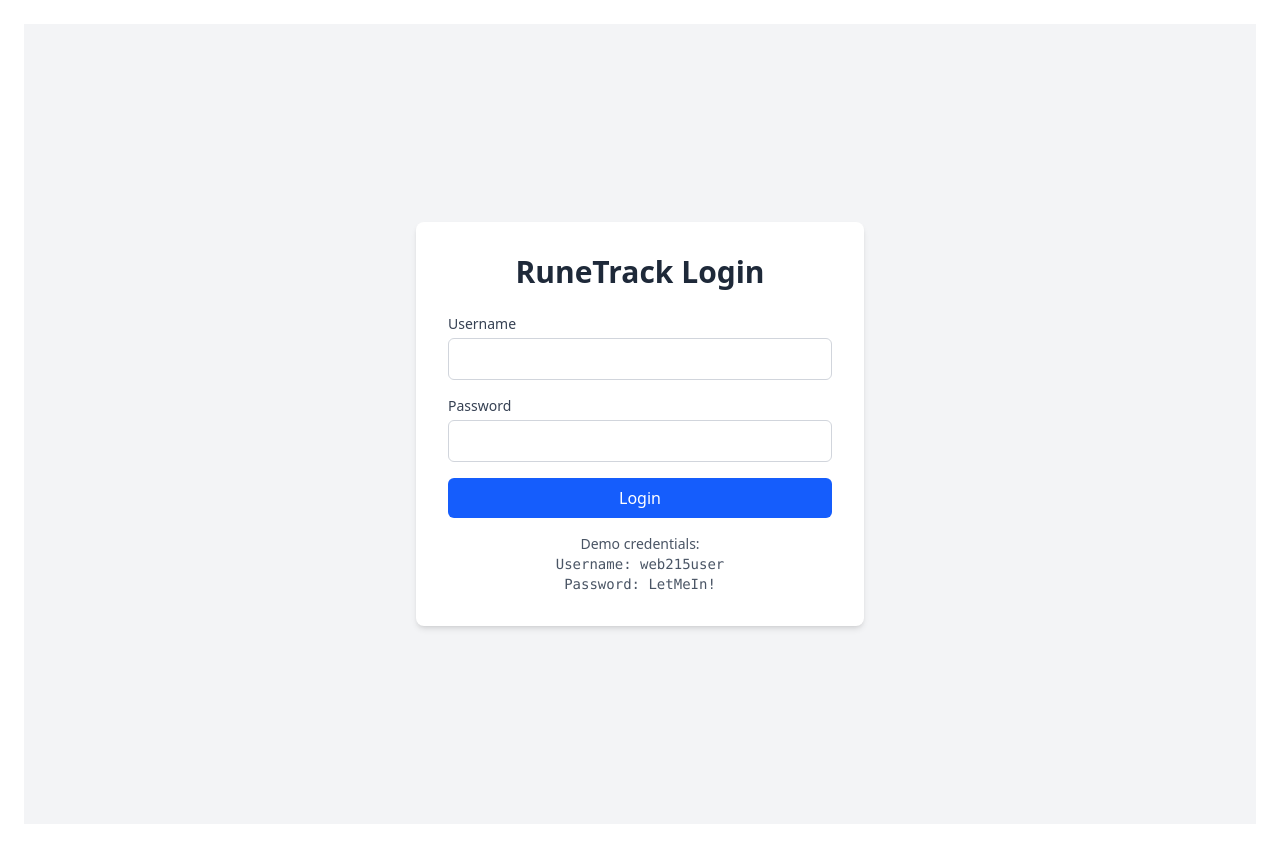
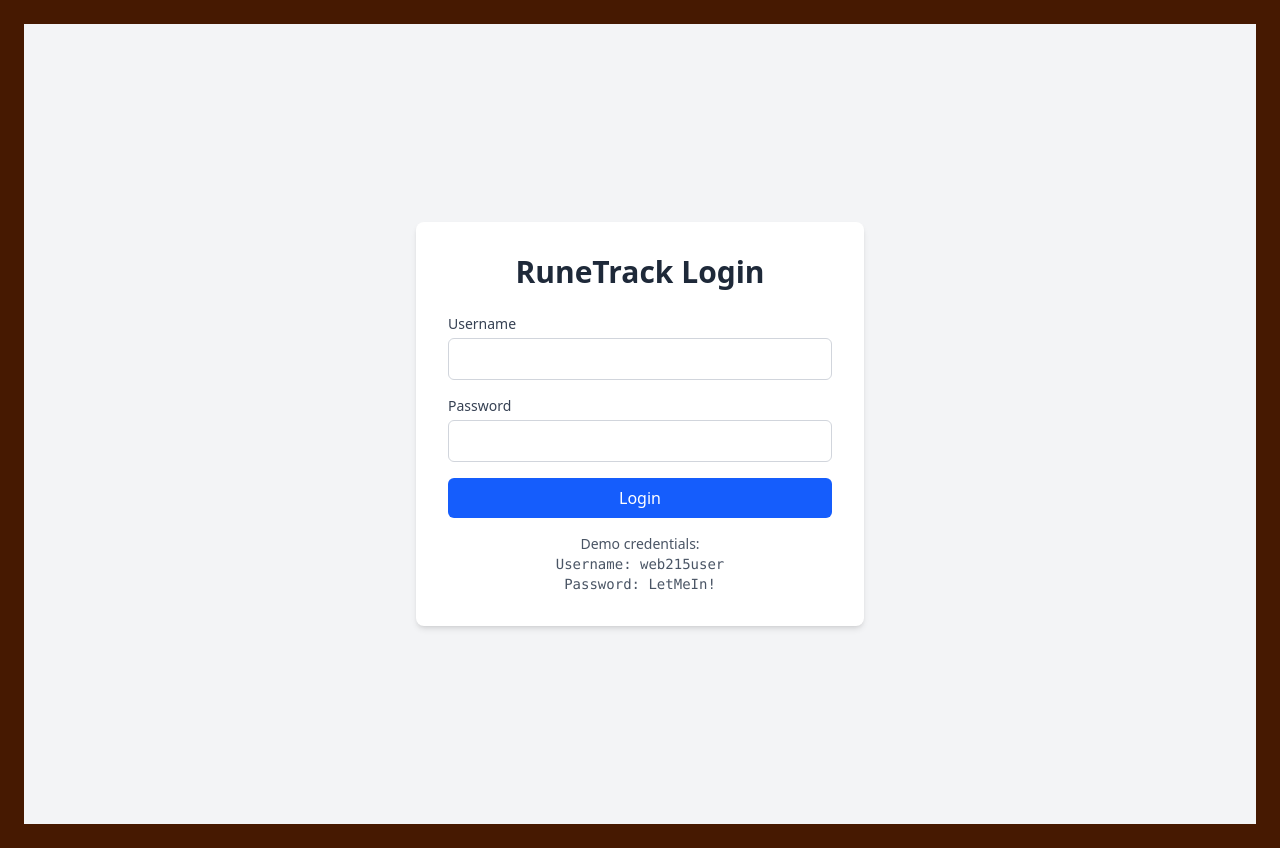
Before and after one commit to Calaxsys/web215, a React (Vite) app in the folder runetrack-2.0/client/: page / in a window 1280 px wide. Built offline with nearby package versions, Linux system fonts and the light colour scheme; no server answers.

Commit message:
added color classes

```diff
--- a/runetrack-2.0/client/src/App.jsx
+++ b/runetrack-2.0/client/src/App.jsx
@@ -14,7 +14,7 @@ const App = () => {
   };
 
   return (
-    <div className="w-full p-6">
+    <div className="w-full p-6 bg-amber-950 text-amber-400">
       <Navbar isAuthenticated={isAuthenticated} onLogout={handleLogout} />
       <Outlet context={{ isAuthenticated, onLogin: handleLogin }} />
     </div>
```
